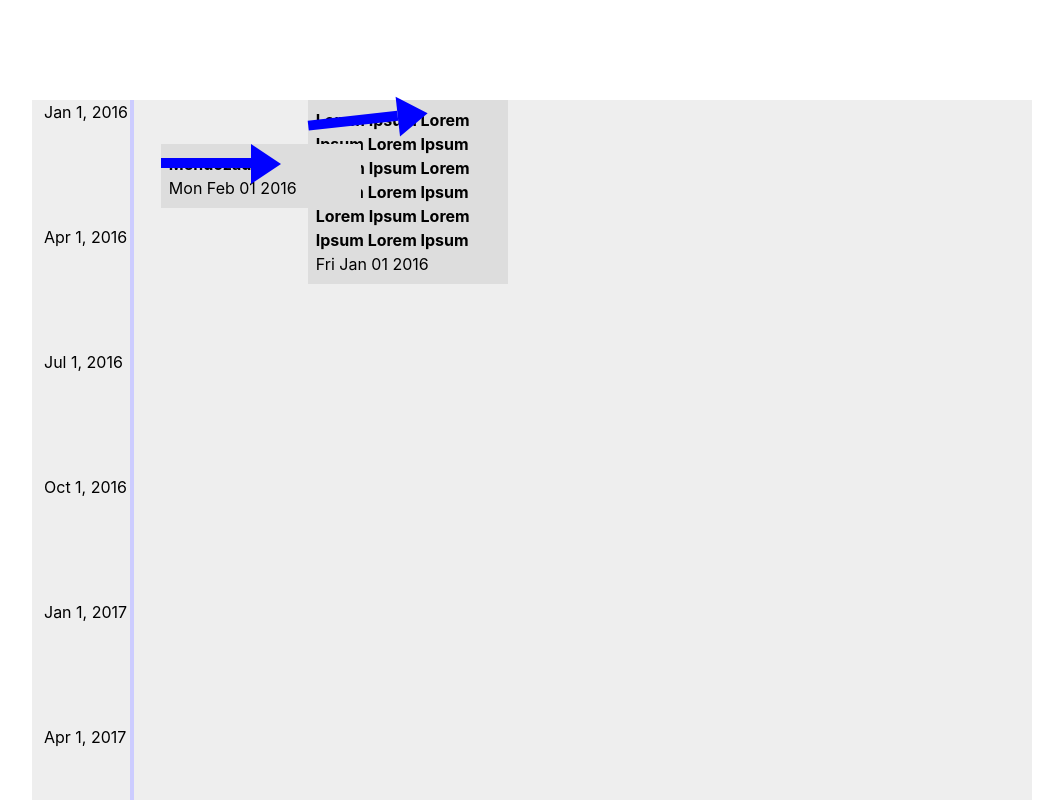
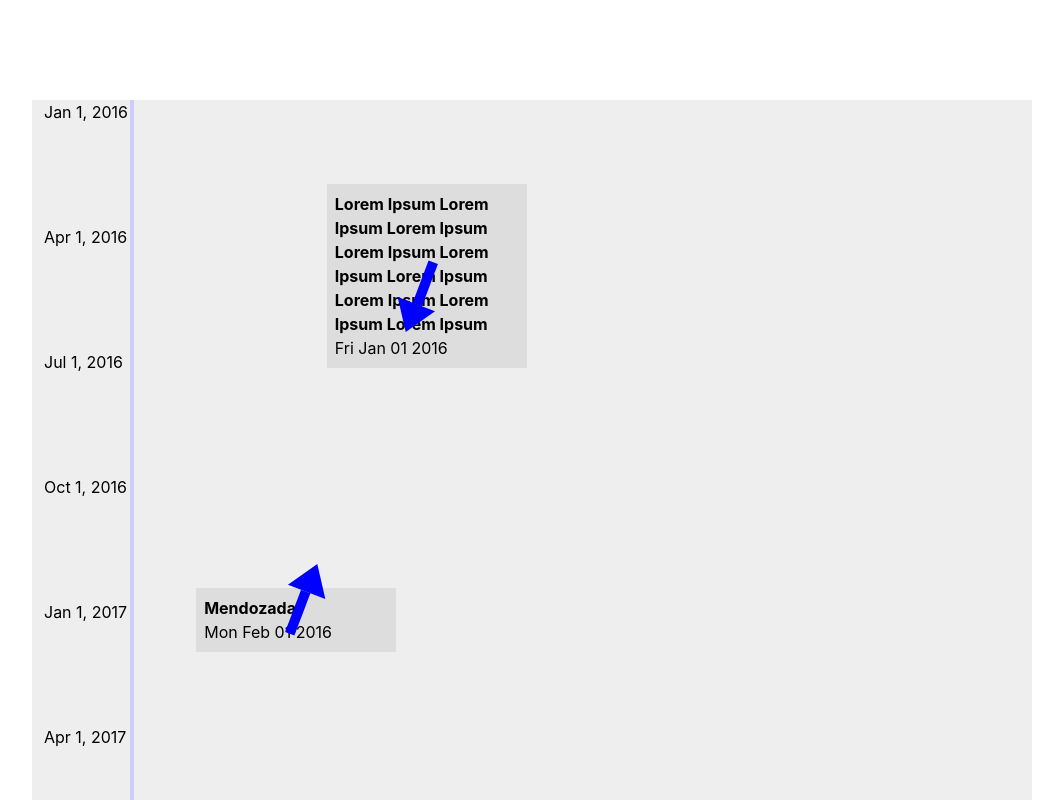
Before and after one commit to adambossy/timeline, a React (Create React App) app: page / in a window 1280 px wide. Shown: the top 800 px of the page, without its empty margins (68-1131 px from the left). Built offline with nearby package versions, Linux system fonts and the light colour scheme.

Commit message:
Got the vectors to point to each other

```diff
--- a/src/App.css
+++ b/src/App.css
@@ -86,7 +86,8 @@
 
 .line {
 	margin-top: 14px;
-	width: 90px;
+	margin-left: 45px;
+    width: 45px;
 	background: blue;
 	height: 10px;
 	float: left;
--- a/src/App.js
+++ b/src/App.js
@@ -293,7 +293,7 @@ class SimpleIterativeTimeline {
             const x = Math.random() * 200 // 200 is a magic number to provide jitter
 
             const days = this.dayDiff(startDate, e.date)
-            const y = (days / totalDays) * canvasHeight
+            const y = Math.random() * 600 // (days / totalDays) * canvasHeight
 
             return new EventBox(e, x, y, e.width, e.height)
         });
@@ -323,10 +323,13 @@ const UIBox = React.forwardRef((props, ref) => {
     if (typeof box !== "undefined") {
         box.angles.map((angle, j) => {
             const style = {
-                "-webkit-transform": "rotate(" + angle + "deg)"
+                left: (box.width / 2 - 60) + "px", // MAGIC NUMBER ALERT
+                top: (box.height / 2 - 20) + "px",  // MAGIC NUMBER ALERT
+                WebkitTransform: "rotate(" + angle + "deg)"
             }
             vectors.push(
                 <div key={j} className="arrow" style={style} /*ref={el => vectorRefs[j] = el}*/>
+                    <div className="shim"></div>
                     <div className="line"></div>
                     <div className="point"></div>
                 </div>
@@ -362,7 +365,6 @@ const TimelineUI = ({ events, startDate, endDate, canvasHeight, interval }) => {
 
             events.map((e, i) => {
                 const ref = eventRefs.current[i]
-                console.log("REF " + ref)
                 e.width = ref.clientWidth
                 e.height = ref.clientHeight
             })
@@ -382,12 +384,16 @@ const TimelineUI = ({ events, startDate, endDate, canvasHeight, interval }) => {
 
                 // Draw vectors
                 timeline.boxes.map((boxB, j) => {
+                    if (i == j) {
+                        return
+                    }
                     const boxA = b
                     const dx = boxB.centerX() - boxA.centerX()
                     const dy = boxB.centerY() - boxA.centerY()
                     const angle = Math.atan2(dy, dx) * 180 / Math.PI
                     boxA.angles[i] = angle
-                    boxB.angles[j] = 360 - angle
+                    boxB.angles[j] = (angle + 180) % 360
+                    console.log("boxA " + boxA.event.name)
                     console.log("angle " + angle)
                 })
 
```
